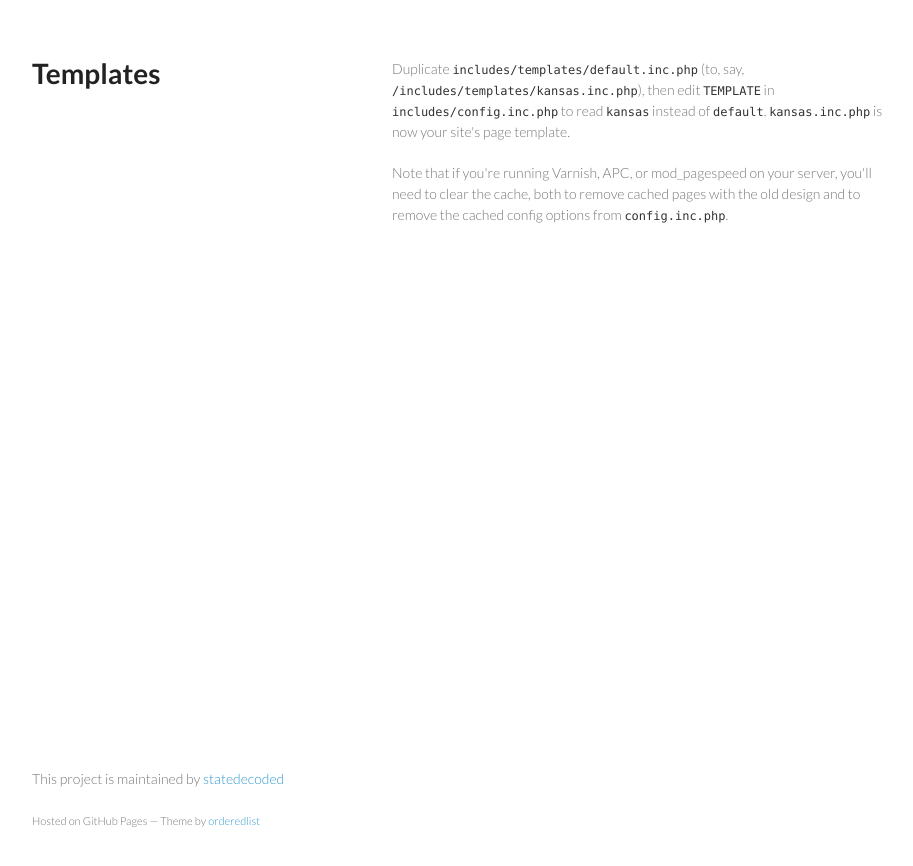
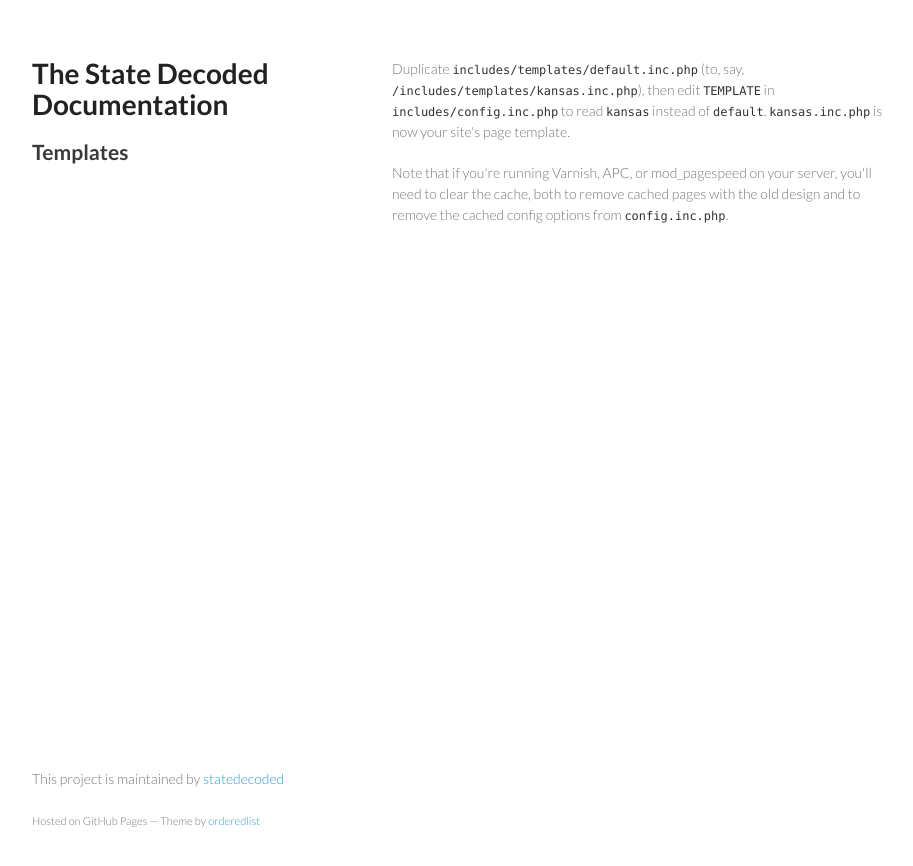
Before and after one commit to statedecoded/documentation, a Jekyll site: the page built from templates.html, in a window 1280 px wide. Shown: the top 866 px of the page, without its empty margins (178-1091 px from the left). Built offline with Jekyll 4.4.1, drawn with Linux system fonts in a browser that asks for light colours.

Commit message:
Add a "State Decoded" title

```diff
--- a/_layouts/default.html
+++ b/_layouts/default.html
@@ -17,7 +17,8 @@
 <div class="wrapper">
 
 	<header>
-		<h1>{{ page.title }}</h1>
+		<h1>The State Decoded Documentation</h1>
+		<h2>{{ page.title }}</h2>
 	</header>
 
 	<section>
```
